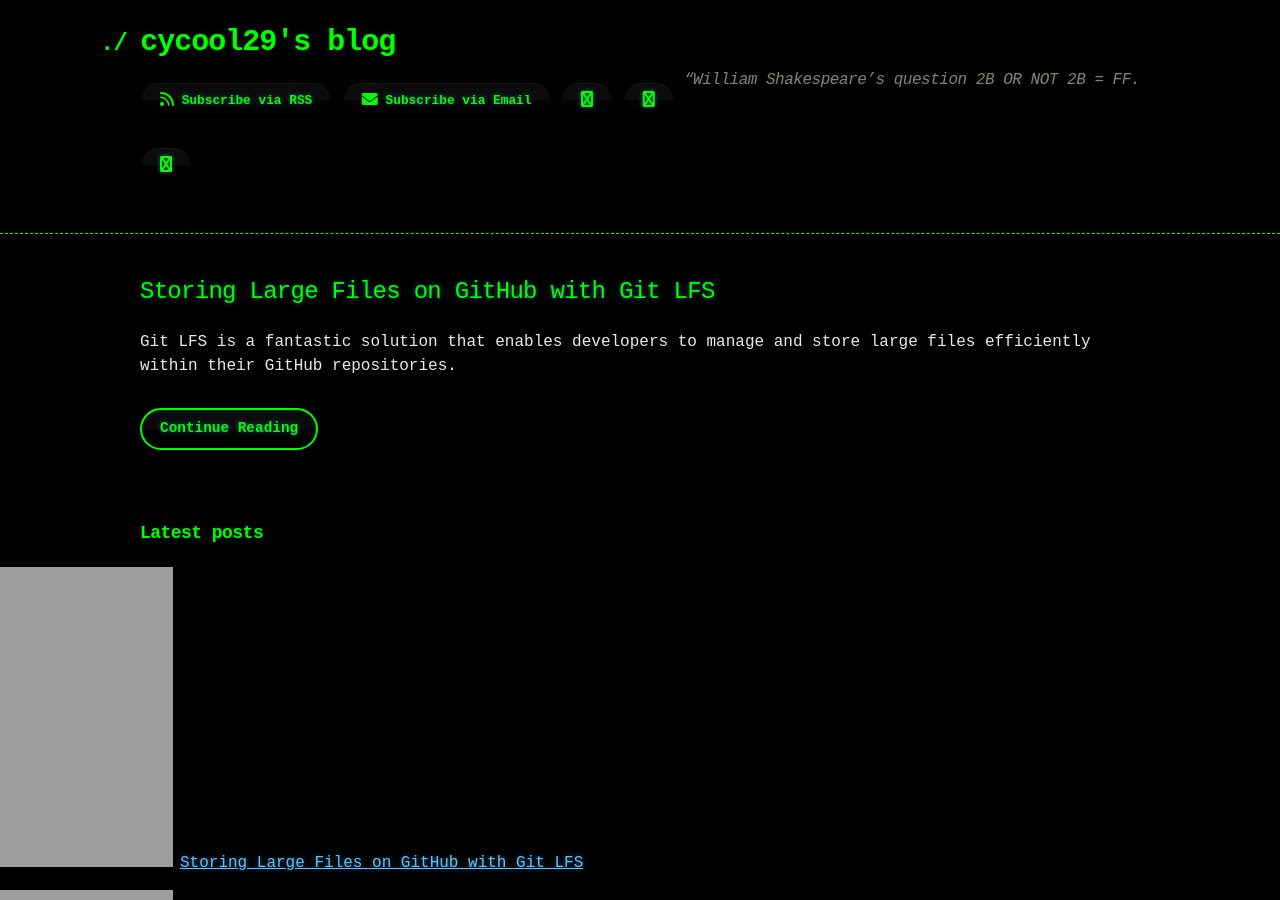
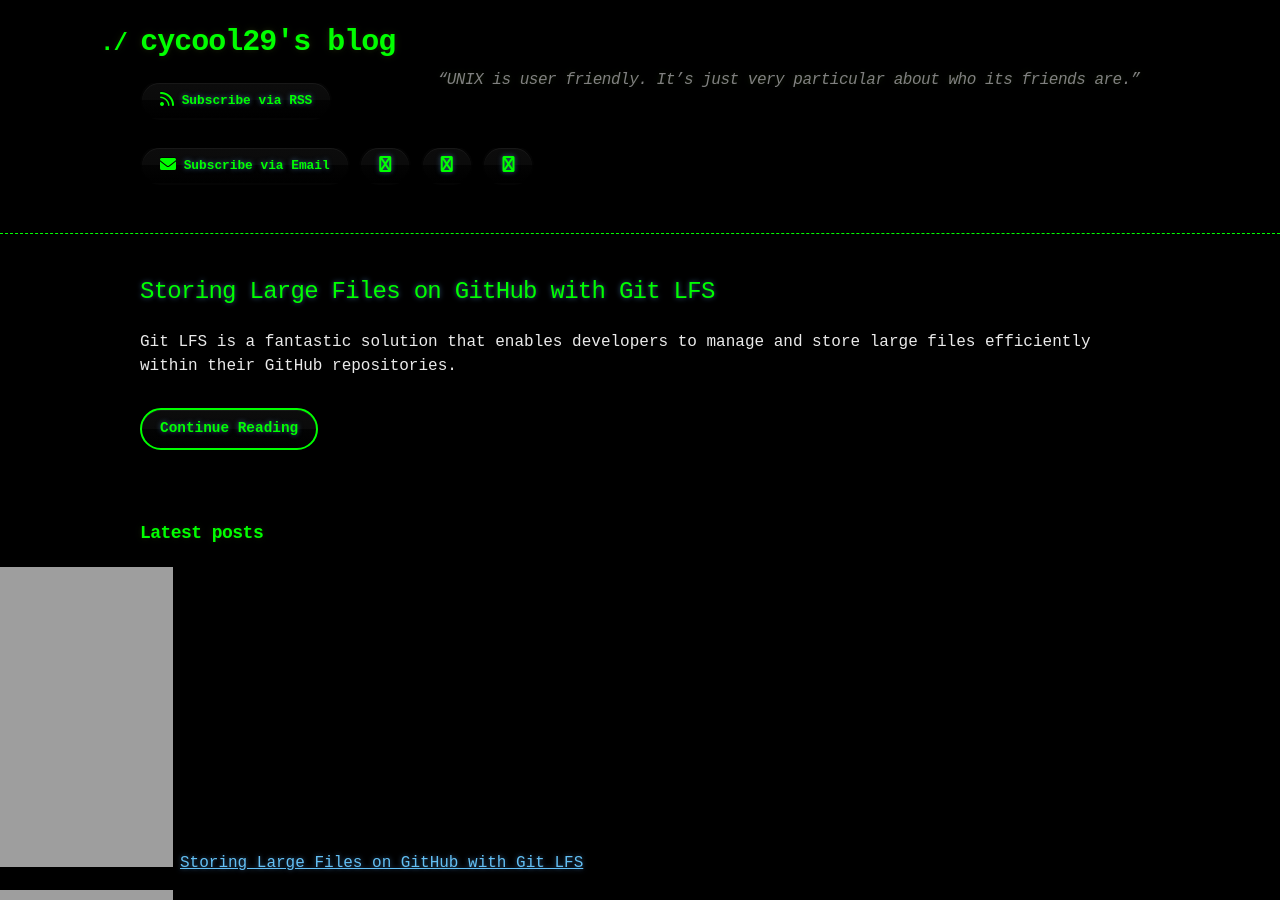
Before and after one commit to cycool29/cycool29.github.io, a Jekyll site: the page built from index.md, in a window 1280 px wide and 900 px high. Built offline with Jekyll 4.4.1, drawn with Linux system fonts in a browser that asks for light colours; a style sheet for code colours, icons or effects is not loaded.

Commit message:
Update quotes

```diff
--- a/_config.yml
+++ b/_config.yml
@@ -1,5 +1,5 @@
 title: cycool29's blog
-description: "“William Shakespeare’s question 2B OR NOT 2B = FF. "
+description: "“UNIX is user friendly. It’s just very particular about who its friends are.” "
 bio: A high school student. Intermediate in Python, Git, Bash. Learning JavaScript. He/Him. "
 author: cycool29
 url: https://cycool29.github.io
```
